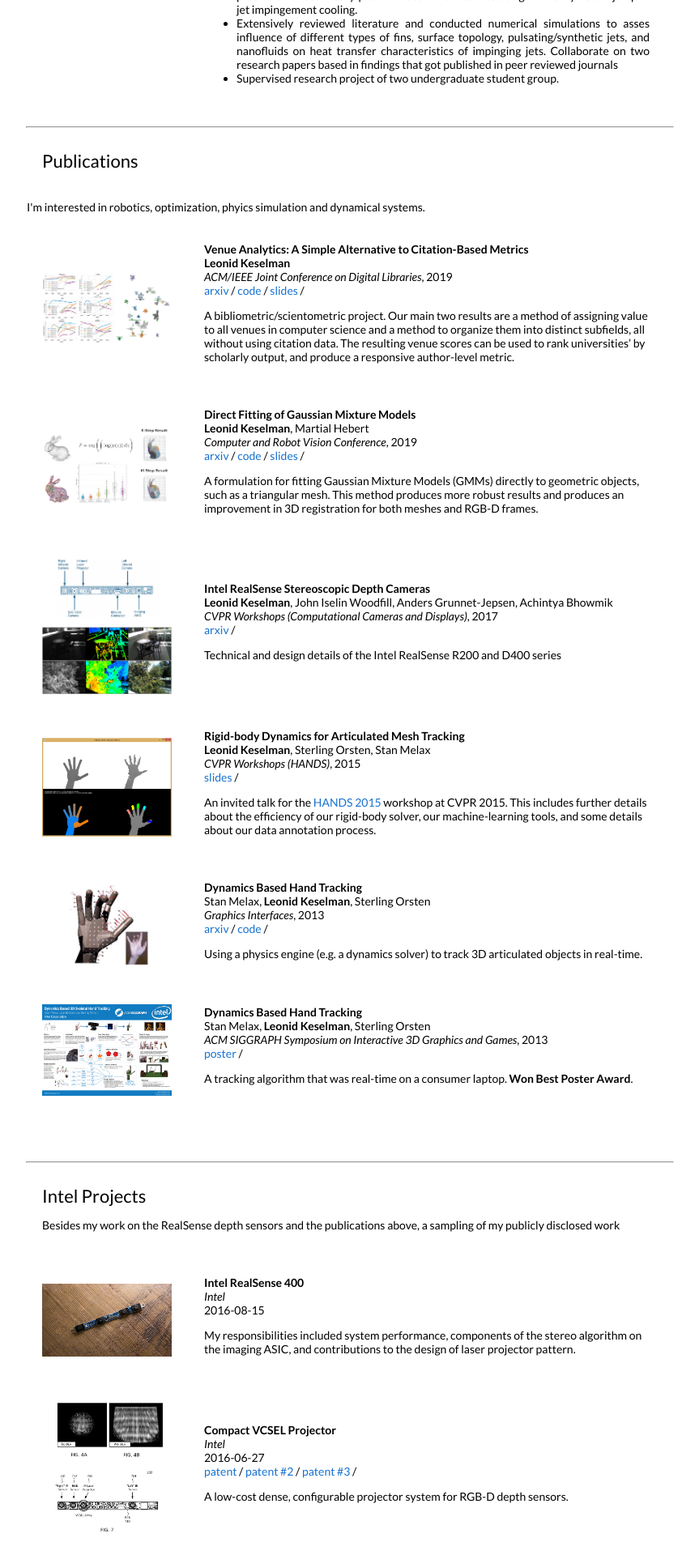
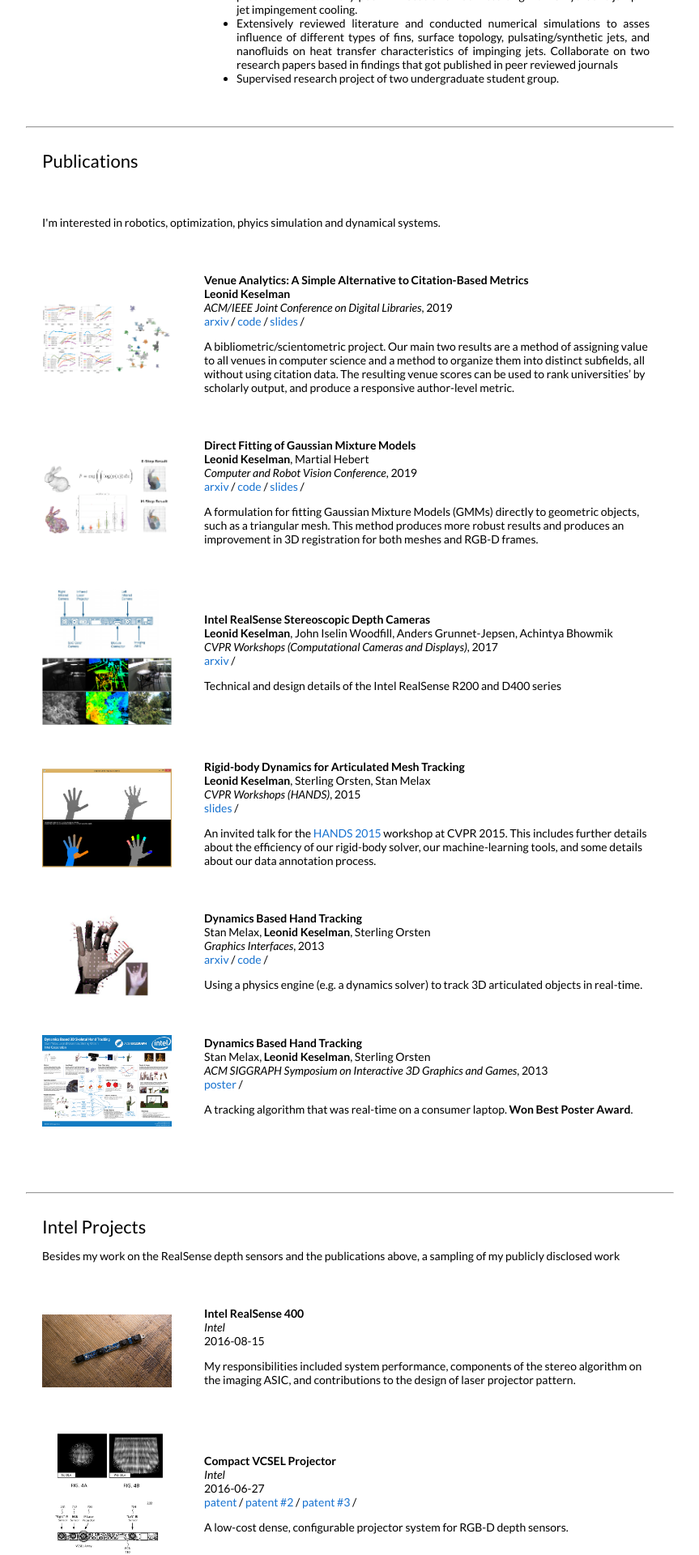
Before and after one commit to rafaymhddn/rafaymhddn.github.io, a Jekyll site: the page built from _posts/2019-06-02-venue.markdown, in a window 1280 px wide. Shown: the part 2224-4144 px from the top of the page at 81% size, without its empty margins (208-1071 px from the left). Built offline with Jekyll 4.4.1, drawn with Linux system fonts in a browser that asks for light colours.

```diff
--- a/_layouts/default.html
+++ b/_layouts/default.html
@@ -268,7 +268,7 @@
 
         <table style="width:100%;border:0px;border-spacing:0px;border-collapse:separate;margin-right:auto;margin-left:auto;">
           <tr>
-            <td style="width:100%;vertical-align:top">
+            <td style="padding:2.5%;width:100%;vertical-align:top">
               <p>
                 I'm interested in robotics, optimization, phyics simulation and dynamical systems.
               </p>
```
